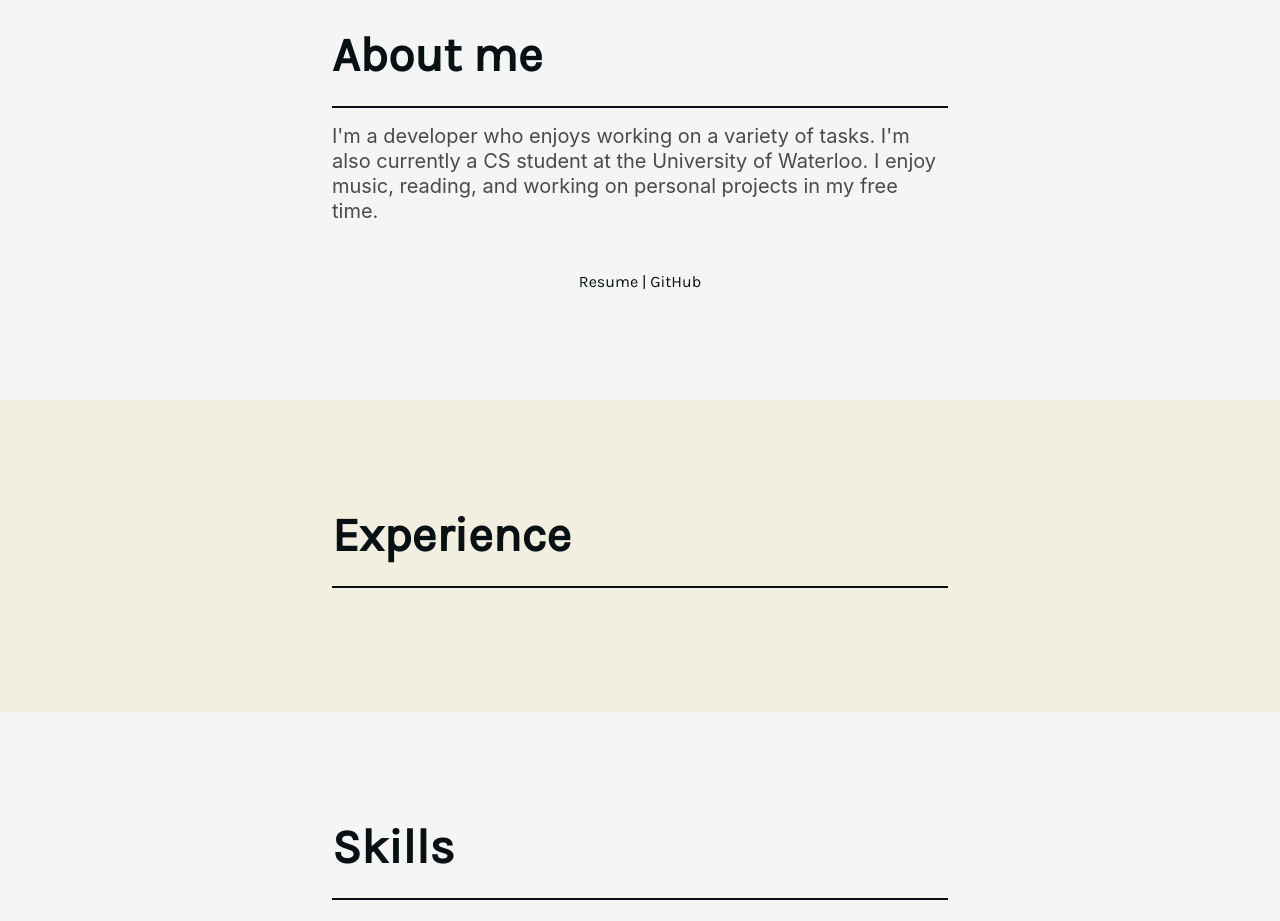
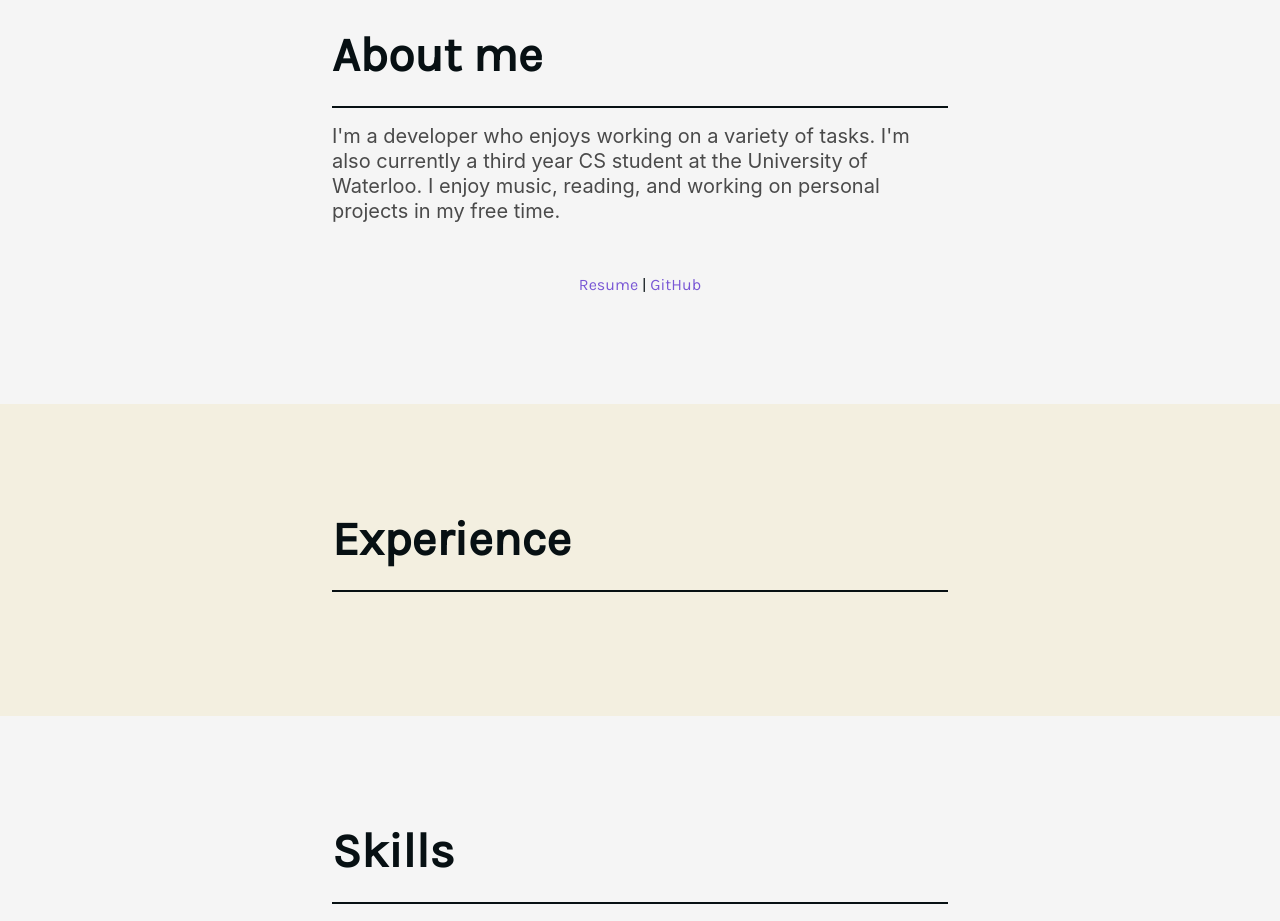
Before and after one commit to ClementTsang/clementtsang.github.io, a Vue app: page / in a window 1280 px wide. Shown: the part 880-1801 px from the top of the page. Built offline with nearby package versions, Linux system fonts and the light colour scheme.

Commit message:
Added github link.

```diff
--- a/src/components/About.vue
+++ b/src/components/About.vue
@@ -6,9 +6,17 @@
 				<p class="title">About me</p>
 				<hr class="is-divider"/>
 				<p class="subtitle">I'm a developer who enjoys working on a variety of tasks.
-					I'm also currently a CS student at the University of Waterloo.  I enjoy music, reading, and working on personal projects in my free time.</p>
+					I'm also currently a third year CS student at the University of Waterloo.  I enjoy music, reading, and working on personal projects in my free time.</p>
 				<br/>
-				<h3 class="subtitle has-text-centered">Resume | GitHub</h3>
+				<div class="has-text-centered">
+					<h3 class="subtitle has-text-centered" style="display:inline">
+						<a href="#" target="_blank">Resume</a>
+					</h3>
+					<h3 class="subtitle has-text-centered" style="display:inline"> | </h3>
+					<h3 class="subtitle has-text-centered" style="display:inline">
+						<a href="https://github.com/ClementTsang" target="_blank">GitHub</a>
+					</h3>
+				</div>
 			</article>
 		</div>
 	</div>
```
